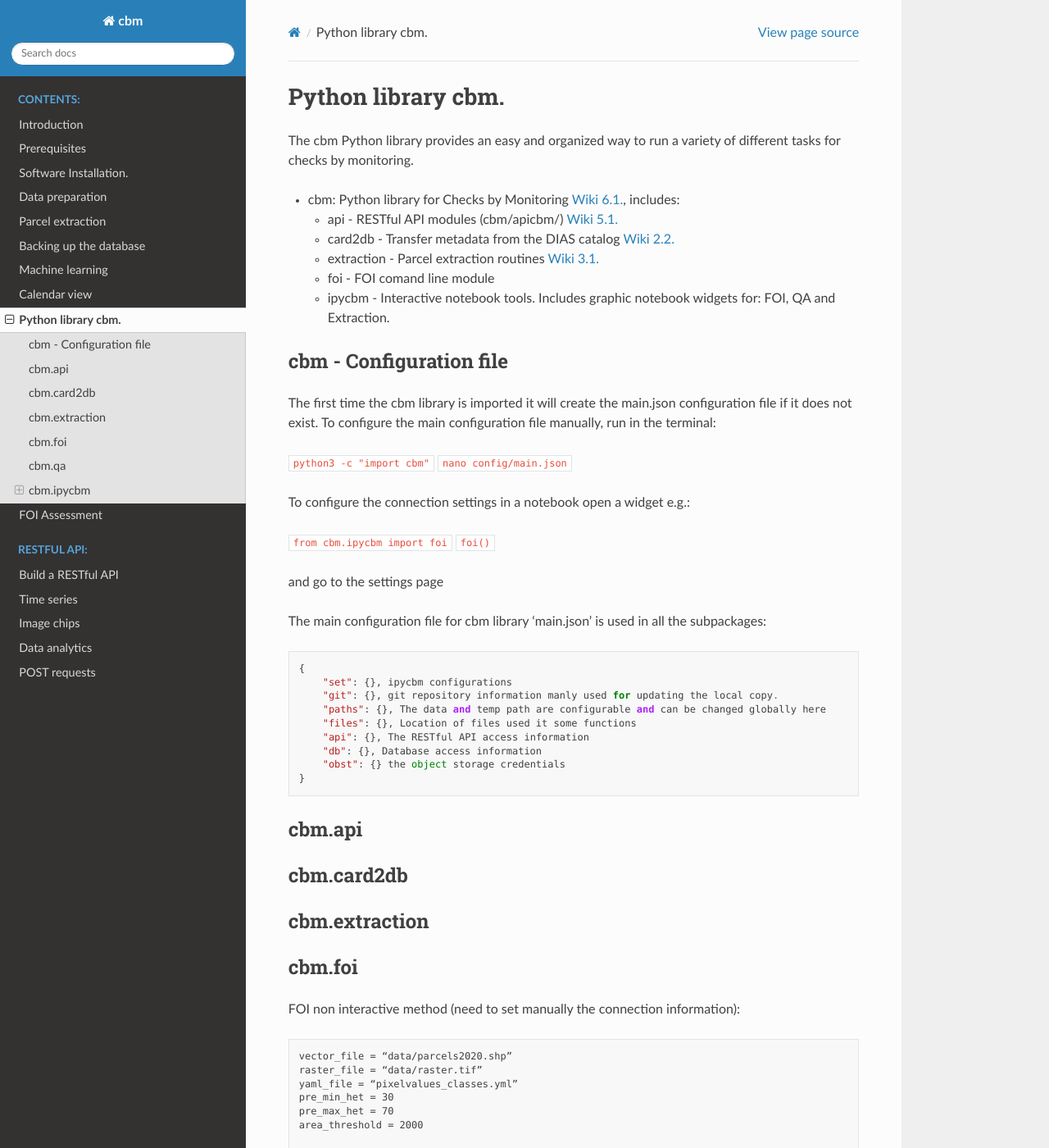
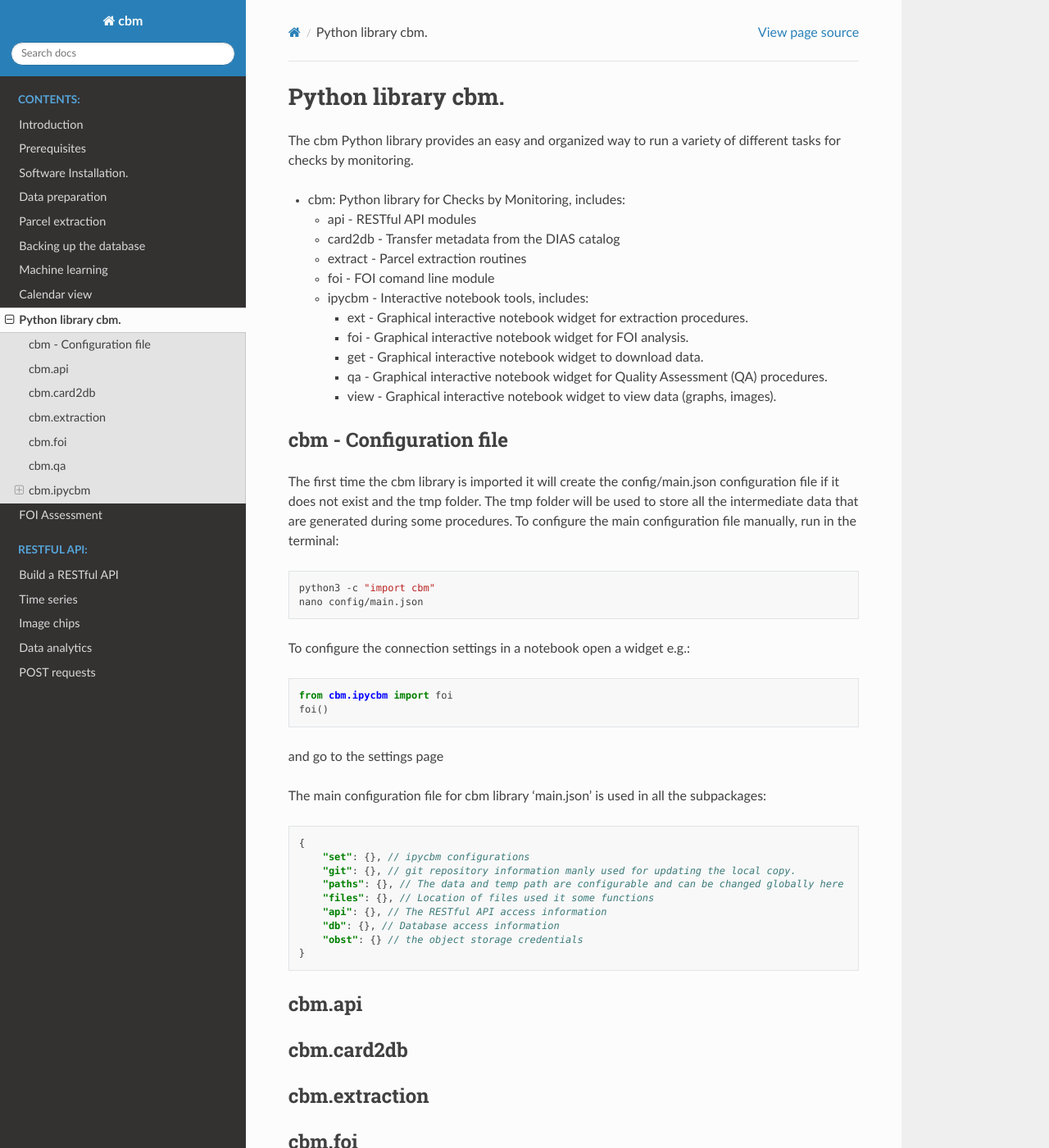
Before and after one commit to ec-jrc/cbm, a Sphinx documentation site: the page built from docs/cbm_library.md, in a window 1280 px wide and 1400 px high. Shown: the whole window at 82% size. Built offline with Sphinx 7.4.7 and the Read the Docs theme 2.0.0, drawn with Linux system fonts in a browser that asks for light colours; some of the changed text lies outside the part shown.

Commit message:
Documentation updates

````diff
--- a/docs/cbm_library.md
+++ b/docs/cbm_library.md
@@ -2,40 +2,48 @@
 
 The cbm Python library provides an easy and organized way to run a variety of different tasks for checks by monitoring.
 
-
-- cbm: Python library for Checks by Monitoring [Wiki 6.1.](https://github.com/ec-jrc/cbm/wiki/6.1.-CbM-Python-library.), includes:
-    - api - RESTful API modules (cbm/apicbm/) [Wiki 5.1.](https://github.com/ec-jrc/cbm/wiki/5.1.-RESTful-API.-Build-a-RESTful-API-with-Flask-for-CbM.)
-    - card2db - Transfer metadata from the DIAS catalog [Wiki 2.2.](https://github.com/ec-jrc/cbm/wiki/2.2.-Data-preparation.-Transfer-metadata-from-the-DIAS-catalog)
-    - extraction - Parcel extraction routines [Wiki 3.1.](https://github.com/ec-jrc/cbm/wiki/3.1.-Parcel-extraction.-Parcel-extraction-routines-for-use-in-non-interactive-workflow)
+- cbm: Python library for Checks by Monitoring, includes:
+    - api - RESTful API modules
+    - card2db - Transfer metadata from the DIAS catalog
+    - extract - Parcel extraction routines
     - foi - FOI comand line module
-    - ipycbm - Interactive notebook tools. Includes graphic notebook widgets for: FOI, QA and Extraction.
+    - ipycbm - Interactive notebook tools, includes:
+        - ext - Graphical interactive notebook widget for extraction procedures.
+        - foi - Graphical interactive notebook widget for FOI analysis.
+        - get - Graphical interactive notebook widget to download data.
+        - qa - Graphical interactive notebook widget for Quality Assessment (QA) procedures.
+        - view - Graphical interactive notebook widget to view data (graphs, images).
 
 ## cbm - Configuration file
-The first time the cbm library is imported it will create the main.json configuration file if it does not exist. To configure the main configuration file manually, run in the terminal:
+The first time the cbm library is imported it will create the config/main.json configuration file if it does not exist and the tmp folder.
+The tmp folder will be used to store all the intermediate data that are generated during some procedures.
+To configure the main configuration file manually, run in the terminal:
 
-`python3 -c "import cbm"`
-`nano config/main.json`
-
+```bash
+python3 -c "import cbm"
+nano config/main.json
+```
 
 To configure the connection settings in a notebook open a widget e.g.:
-
-`from cbm.ipycbm import foi`
-`foi()`
-
+```python
+from cbm.ipycbm import foi
+foi()
+```
 and go to the settings page
 
 The main configuration file for cbm library ‘main.json’ is used in all the subpackages:
 
-    {
-        "set": {}, ipycbm configurations
-        "git": {}, git repository information manly used for updating the local copy.
-        "paths": {}, The data and temp path are configurable and can be changed globally here
-        "files": {}, Location of files used it some functions
-        "api": {}, The RESTful API access information
-        "db": {}, Database access information
-        "obst": {} the object storage credentials
-    }
-
+```json
+{
+    "set": {}, // ipycbm configurations
+    "git": {}, // git repository information manly used for updating the local copy.
+    "paths": {}, // The data and temp path are configurable and can be changed globally here
+    "files": {}, // Location of files used it some functions
+    "api": {}, // The RESTful API access information
+    "db": {}, // Database access information
+    "obst": {} // the object storage credentials
+}
+```
 
 ## cbm.api
 
@@ -49,6 +57,7 @@
 ## cbm.foi
 FOI non interactive method (need to set manually the connection information):
 
+```python
     vector_file = “data/parcels2020.shp”
     raster_file = “data/raster.tif”
     yaml_file = “pixelvalues_classes.yml”
@@ -58,6 +67,7 @@
 
     foi(vector_file, raster_file, yaml_file,
     pre_min_het, pre_max_het, area_threshold)
+```
 
 ## cbm.qa
 
@@ -87,15 +97,19 @@
 
 To get the repository open a terminal and run:
 
-    git clone http://78.128.216.156/GTCAP/cbm.git
+```sh
+git clone http://78.128.216.156/GTCAP/cbm.git
+```
 
 In the jupyterlab environment navigate to the 'cbm' folder and run the Example.ipynb notebook or create a notebook in the folder cbm and run in a cell:
 
-    # Import ipycbm
-    from cbm import ipycbm
+```python
+# Import ipycbm
+from cbm import ipycbm
 
-    # run a function e.g.:
-    ipycbm.foi()
+# run a function e.g.:
+ipycbm.foi()
+```
 
 ### Configuring ipycbm
 
@@ -108,13 +122,13 @@
 All data can be stored in the temporary folder 'tmp' or the 'data' folder. The difference is that every time the notebook is started, it will check if there is old data in the temporary folder and ask to delete them, the data in the data folder will not be checked.
 
 Example folder structure for parcel with ID 12345 stored in data folder:
-
-    tmp/
-        cat2019/parcel_123/123_information.json                      # Parcel information in json format
-        cat2019/parcel_123/123_time_series_s2.csv                    # Time series form the parcel in csv
-        cat2019/parcel_123/123_chipimages/12345_images_list.B04.csv  # A list of downloaded images
-        cat2019/parcel_123/123_chipimages/S2A_MSIL2A_2019---.B04.tif # The downloaded chip images
-        cat2019/parcel_123/123_chipimages/S2A_MSIL2A_...             # ...
-
+```sh
+tmp/
+    cat2019/parcel_123/123_information.json                      # Parcel information in json format
+    cat2019/parcel_123/123_time_series_s2.csv                    # Time series form the parcel in csv
+    cat2019/parcel_123/123_chipimages/12345_images_list.B04.csv  # A list of downloaded images
+    cat2019/parcel_123/123_chipimages/S2A_MSIL2A_2019---.B04.tif # The downloaded chip images
+    cat2019/parcel_123/123_chipimages/S2A_MSIL2A_...             # ...
+```
 
 ### View function
--- a/docs/conf.py
+++ b/docs/conf.py
@@ -35,7 +35,8 @@
 
 project = 'cbm'
 copyright = '2021, European Commission, Joint Research Centre'
-author = 'Guido Lemoine, Konstantinos Anastasakis'
+author = 'European Commission, Joint Research Centre'
+authors = 'Guido Lemoine, Konstantinos Anastasakis'
 
 
 # -- General configuration ---------------------------------------------------
@@ -63,7 +64,7 @@
 
 # The theme to use for HTML and HTML Help pages.  See the documentation for
 # a list of builtin themes.
-# sphinx_rtd_theme alabaster
+# Themes: sphinx_rtd_theme, alabaster
 html_theme = 'sphinx_rtd_theme'
 
 # Add any paths that contain custom static files (such as style sheets) here,
````
Also changed, not shown: docs/foi.md (+32 -27 lines), docs/index.rst (+0 -10 lines).
